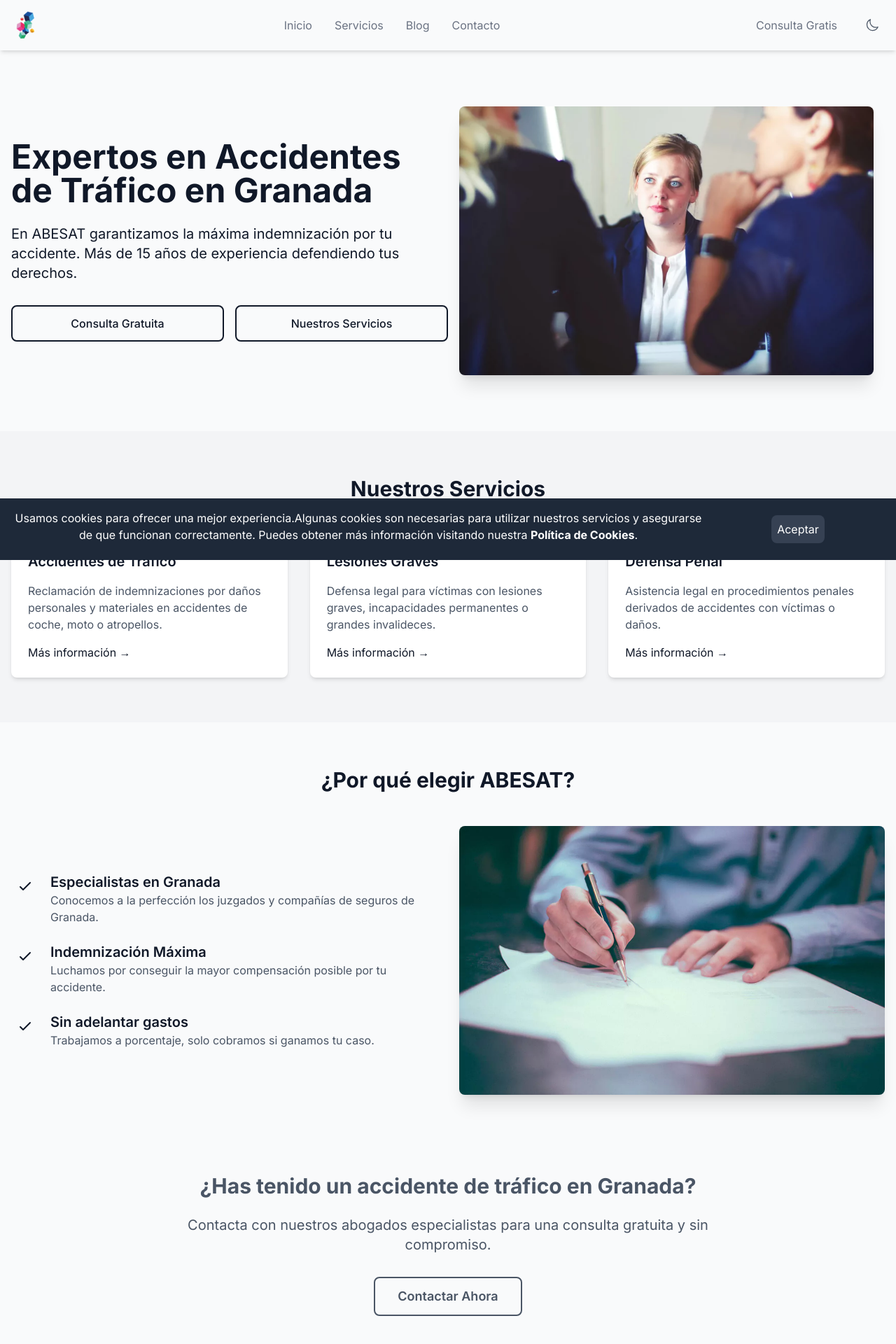
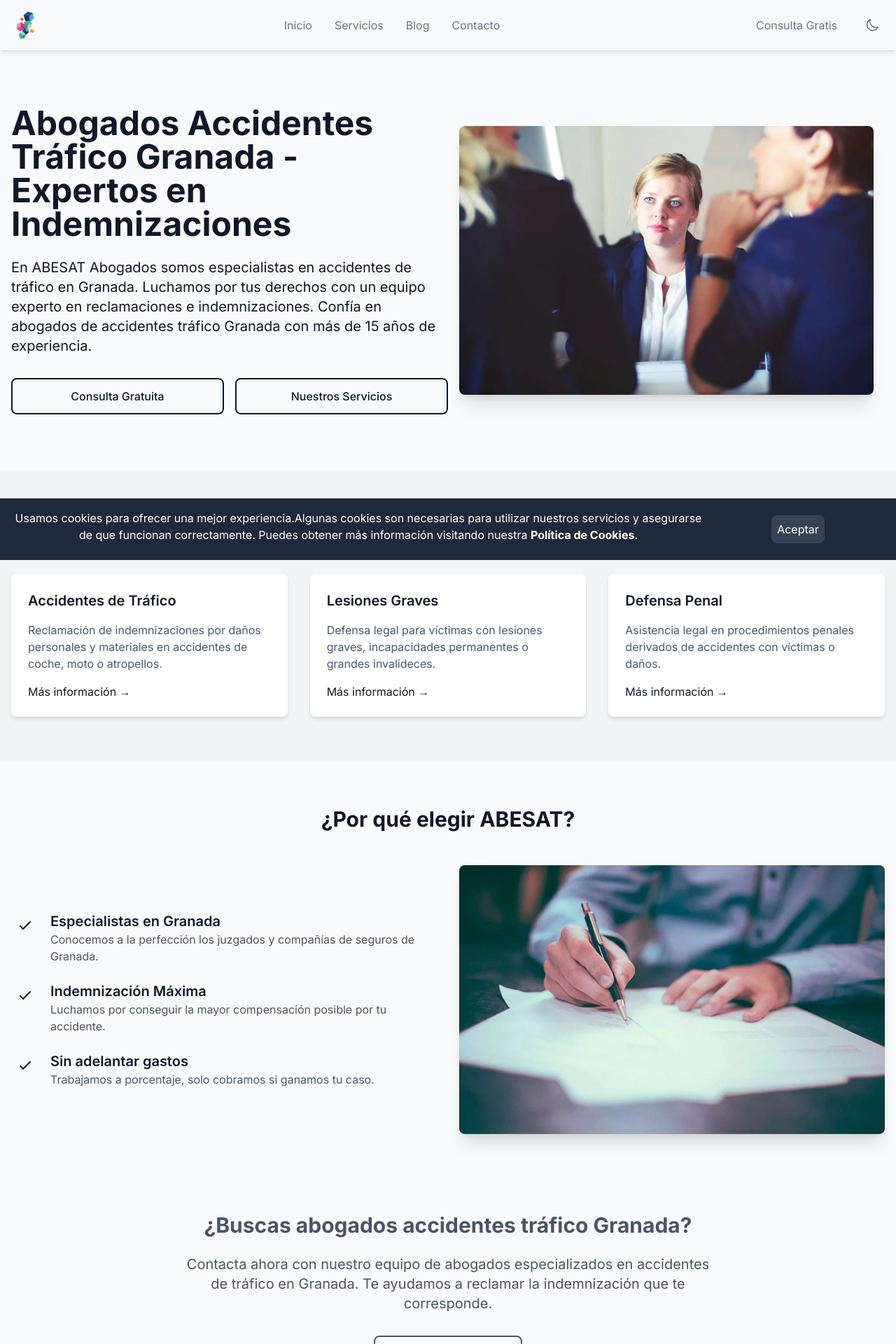
Before and after one commit to Jorgesdr/abesat.com, a Next.js app: page / in a window 1280 px wide. Shown: the top 1920 px of the page at 70% size. Built offline with nearby package versions, Linux system fonts and the light colour scheme.

Commit message:
update Home page metadata and improve content for better SEO and user engagement

```diff
--- a/app/page.tsx
+++ b/app/page.tsx
@@ -1,5 +1,10 @@
 import Image from "next/image";
 import Link from "next/link";
+
+export const metadata = {
+  title: "Abogados Accidentes Tráfico Granada | ABESAT Abogados",
+  description: "Abogados especialistas en accidentes de tráfico en Granada. Reclamaciones, indemnizaciones y defensa penal. Consulta gratuita.",
+};
 
 export default function Home() {
   return (
@@ -9,10 +14,10 @@
         <div className="container mx-auto px-4 flex flex-col md:flex-row items-center">
           <div className="md:w-1/2 mb-10 md:mb-0">
             <h1 className="text-4xl md:text-5xl font-bold mb-6">
-              Expertos en Accidentes de Tráfico en Granada
+              Abogados Accidentes Tráfico Granada - Expertos en Indemnizaciones
             </h1>
             <p className="text-xl mb-8">
-              En ABESAT garantizamos la máxima indemnización por tu accidente. Más de 15 años de experiencia defendiendo tus derechos.
+                En ABESAT Abogados somos especialistas en accidentes de tráfico en Granada. Luchamos por tus derechos con un equipo experto en reclamaciones e indemnizaciones. Confía en abogados de accidentes tráfico Granada con más de 15 años de experiencia.
             </p>
             <div className="flex flex-col sm:flex-row gap-4">
               <Link
@@ -35,7 +40,7 @@
             <div className="relative w-full h-64 md:h-96">
               <Image
                 src="/images/556-1-67f0550d519e2.webp"
-                alt="Abogados de accidentes de tráfico en Granada"
+                alt="Abogados accidentes tráfico Granada"
                 fill
                 className="rounded-lg object-cover shadow-xl"
                 priority
@@ -48,7 +53,7 @@
       {/* Servicios */}
       <section className="py-16 bg-gray-100 dark:bg-gray-800">
         <div className="container mx-auto px-4">
-          <h2 className="text-3xl font-bold text-center mb-12">Nuestros Servicios</h2>
+          <h2 className="text-3xl font-bold text-center mb-12">Servicios de Abogados para Accidentes de Tráfico en Granada</h2>
 
           <div className="grid grid-cols-1 md:grid-cols-3 gap-8">
             <div className="bg-white dark:bg-gray-700 p-6 rounded-lg shadow-md">
@@ -151,18 +156,20 @@
       {/* CTA */}
       <section className="bg-primary-600 text-gray-600 dark:text-white py-12">
         <div className="container mx-auto px-4 text-center">
-          <h2 className="text-3xl font-bold mb-6">¿Has tenido un accidente de tráfico en Granada?</h2>
+          <h2 className="text-3xl font-bold mb-6">¿Buscas abogados accidentes tráfico Granada?</h2>
           <p className="text-xl mb-8 max-w-3xl mx-auto">
-            Contacta con nuestros abogados especialistas para una consulta gratuita y sin compromiso.
+
+              Contacta ahora con nuestro equipo de abogados especializados en accidentes de tráfico en Granada. Te ayudamos a reclamar la indemnización que te corresponde.
           </p>
           <Link
             href="/contacto"
-            className="bg-transparent text-gray-600 dark:text-white border-2 border-gray hover:text-gray hover:bg-gray-300 dark:border-white hover:text-blue hover:bg-gray-100 px-8 py-3 rounded-lg text-lg font-semibold inline-block transition-colors"
+            className="bg-transparent text-gray-600 dark:text-white border-2 border-gray hover:text-gray hover:bg-gray-300 dark:border-white hover:text-blue  px-8 py-3 rounded-lg text-lg font-semibold inline-block transition-colors"
           >
             Contactar Ahora
           </Link>
         </div>
       </section>
+
     </>
   );
 }
```
